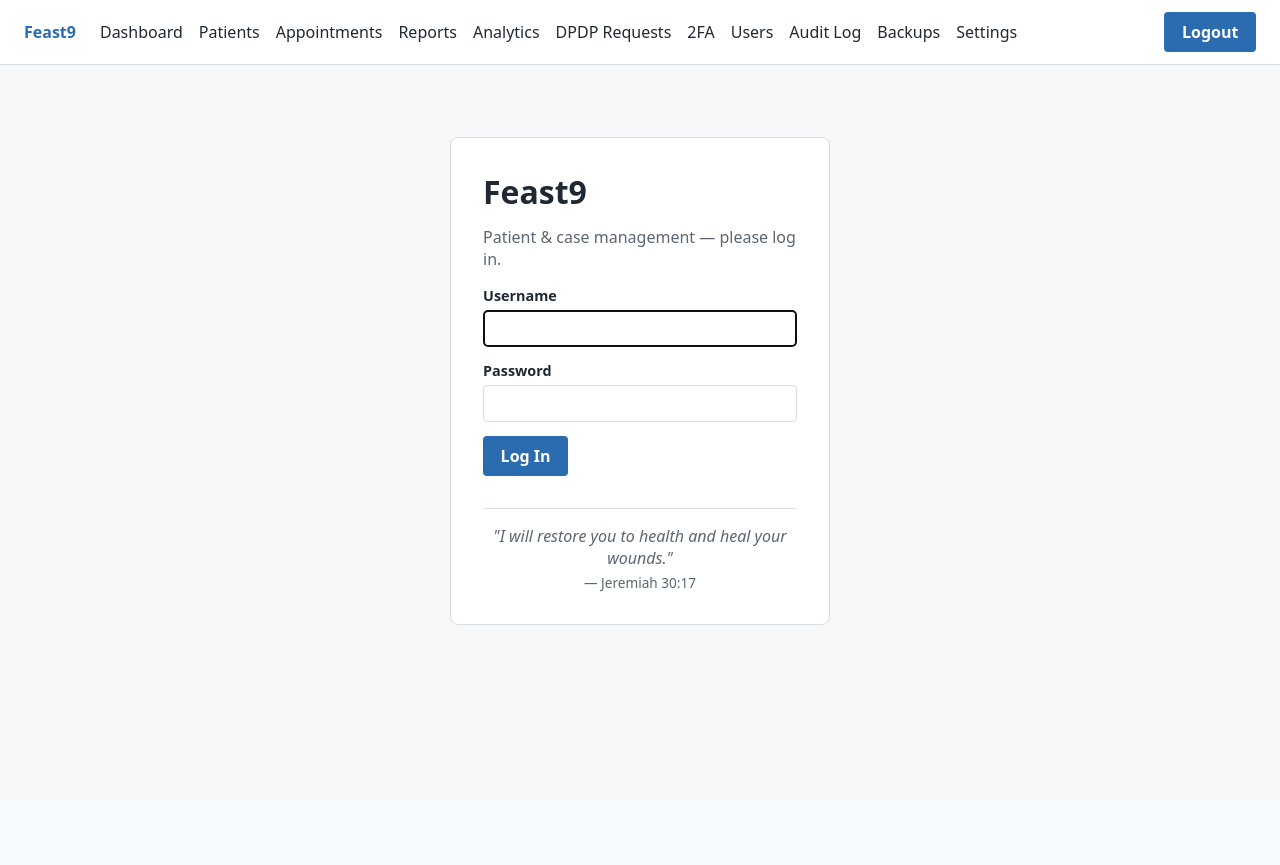
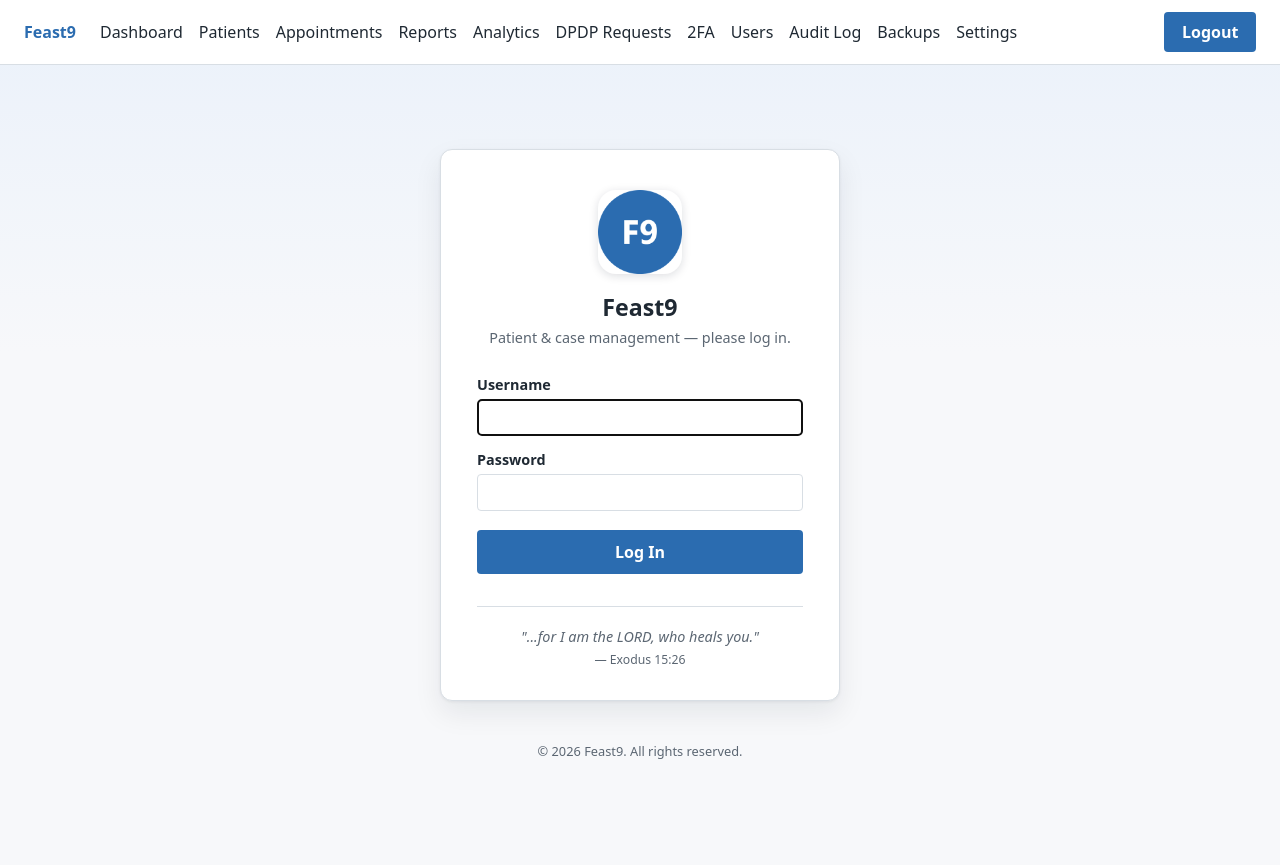
Before and after one commit to jamedevasi/Feast9_version2, a Flask app: page /login in a window 1280 px wide. Before the commit the page ends 625 px from the top, so only its background shows below. Run offline with Flask 3, Linux system fonts and the light colour scheme; the visitor is signed in with stand-in values (Sample User, id 1); data comes from the database, SQL or seed files in the repository; data that the repository does not hold is empty.

Commit message:
Add Login Screen Customisation (§5.12) and redesign the login page
New settings key/value table backs three admin-editable fields
(login_heading, login_tagline, login_image_filename), edited from a
new Settings > Login Screen section. Image uploads are magic-byte
validated (JPG/PNG/GIF/WEBP via a new detect_image_upload_type, kept
separate from clinical attachments' detect_upload_type so that route
doesn't silently start accepting more file types) and stored under
DATA_DIR/branding/. The public /login-image route lives in
auth_routes.py rather than settings_routes.py so it resolves to
/login-image, not /settings/login-image.

Per user request: the login page's hardcoded Bible verse (still not
configurable, per spec) now reads Exodus 15:26 instead of the
placeholder Jeremiah 30:17 text, and the login/setup/2FA-verify pages
got a shared visual pass — gradient background, card shadow, a
circular logo badge (falls back to a generated placeholder monogram,
static/img/saint_apollonia.png, since no real devotional image
exists), and a © {{ current_year }} footer. Scoped to the login flow
only, confirmed with the user before building — not an app-wide
redesign.

Co-Authored-By: Claude Sonnet 5 <noreply@anthropic.com>

```diff
--- a/app/__init__.py
+++ b/app/__init__.py
@@ -71,6 +71,11 @@ def create_app():
 
 def _register_context_processors(app):
     @app.context_processor
+    def inject_current_year():
+        from datetime import date
+        return {"current_year": date.today().year}
+
+    @app.context_processor
     def inject_pending_data_requests():
         # feast9_v2_agents.md §5.11: "count_pending_data_requests() injected into every page"
         from flask import session
--- a/app/config.py
+++ b/app/config.py
@@ -21,3 +21,8 @@ BACKUP_OFFSITE_COMMAND = os.environ.get("BACKUP_OFFSITE_COMMAND", "")
 def backups_dir():
     """A function, not a module-level constant, so it follows DATA_DIR when tests monkeypatch it."""
     return os.path.join(DATA_DIR, "backups")
+
+
+def branding_dir():
+    """Uploaded login-screen images (§5.12) — same DATA_DIR-follows-monkeypatch reasoning as backups_dir()."""
+    return os.path.join(DATA_DIR, "branding")
--- a/app/constants.py
+++ b/app/constants.py
@@ -66,6 +66,12 @@ CHART_FINDINGS = ["Sound", "Caries", "Restoration", "Crown", "Root Canal", "Impl
                    "Missing/Extracted", "Fracture", "Other"]
 CHART_STATUSES = ["Existing", "Planned", "Completed"]
 
+# Login screen customisation (§5.12) — fallbacks used until an admin sets a custom
+# value in Settings > Login Screen. login_image_filename has no text default; its
+# fallback is the bundled static/img/saint_apollonia.png file instead.
+DEFAULT_LOGIN_HEADING = "Feast9"
+DEFAULT_LOGIN_TAGLINE = "Patient & case management — please log in."
+
 # Presentation only (SVG is a presentation layer, never the source of truth — feast9_v2_agents.md §14).
 CHART_FINDING_COLORS = {
     "Sound": "#e9f7ef",
--- a/app/db.py
+++ b/app/db.py
@@ -306,6 +306,12 @@ def init_db():
             recorded_at TEXT NOT NULL,
             created_at TEXT NOT NULL
         );
+
+        CREATE TABLE IF NOT EXISTS settings (
+            key TEXT PRIMARY KEY,
+            value TEXT NOT NULL DEFAULT '',
+            updated_at TEXT
+        );
         """
     )
     conn.commit()
@@ -351,6 +357,27 @@ def write_audit_now(actor, action, entity, entity_id, before_summary="", after_s
     """For actions with no other write to share a transaction with (e.g. a file download)."""
     conn = get_db()
     _write_audit(conn, actor, action, entity, entity_id, before_summary, after_summary, outcome=outcome)
+    conn.commit()
+    conn.close()
+
+
+# ── Settings (key/value store — §5.12 Login Screen Customisation) ─────────
+
+def get_setting(key, default=""):
+    conn = get_db()
+    row = conn.execute("SELECT value FROM settings WHERE key = ?", (key,)).fetchone()
+    conn.close()
+    return row["value"] if row else default
+
+
+def set_setting(key, value, actor=None):
+    conn = get_db()
+    conn.execute(
+        """INSERT INTO settings (key, value, updated_at) VALUES (?, ?, ?)
+           ON CONFLICT(key) DO UPDATE SET value = excluded.value, updated_at = excluded.updated_at""",
+        (key, value, now_iso()),
+    )
+    _write_audit(conn, actor, "setting_changed", "setting", None, after_summary=f"key={key}")
     conn.commit()
     conn.close()
 
--- a/app/routes/auth_routes.py
+++ b/app/routes/auth_routes.py
@@ -1,5 +1,8 @@
-from flask import Blueprint, flash, redirect, render_template, request, session, url_for
+import pathlib
 
+from flask import Blueprint, current_app, flash, redirect, render_template, request, send_file, session, url_for
+
+from app import config as app_config
 from app import db
 from app.auth import (
     check_password,
@@ -10,9 +13,28 @@ from app.auth import (
     mark_reauthenticated,
     verify_totp_code,
 )
+from app.constants import DEFAULT_LOGIN_HEADING, DEFAULT_LOGIN_TAGLINE
 from app.csrf import validate_csrf
 
 bp = Blueprint("auth", __name__)
+
+_IMAGE_EXT_TO_MIMETYPE = {"jpg": "image/jpeg", "png": "image/png", "gif": "image/gif", "webp": "image/webp"}
+
+
+@bp.route("/login-image")
+def login_image():
+    """Public (no @login_required) — the login page needs this before the visitor has
+    authenticated. Falls back to the bundled default if no custom image is configured
+    or the configured file is missing (feast9_v2_agents.md §5.12)."""
+    default = pathlib.Path(current_app.root_path) / "static" / "img" / "saint_apollonia.png"
+    filename = db.get_setting("login_image_filename", "")
+    if filename:
+        custom = pathlib.Path(app_config.branding_dir()) / filename
+        if custom.exists():
+            ext = custom.suffix.lower().lstrip(".")
+            mimetype = _IMAGE_EXT_TO_MIMETYPE.get(ext, "image/jpeg")
+            return send_file(str(custom), mimetype=mimetype)
+    return send_file(str(default), mimetype="image/png")
 
 
 @bp.route("/")
@@ -95,7 +117,11 @@ def login():
             db.record_failed_login(ip)
             errors.append("Invalid username or password.")
 
-    return render_template("login.html", errors=errors)
+    return render_template(
+        "login.html", errors=errors,
+        login_heading=db.get_setting("login_heading", DEFAULT_LOGIN_HEADING),
+        login_tagline=db.get_setting("login_tagline", DEFAULT_LOGIN_TAGLINE),
+    )
 
 
 @bp.route("/login/totp", methods=["GET", "POST"])
--- a/app/static/style.css
+++ b/app/static/style.css
@@ -48,27 +48,98 @@ body {
   padding: 1.5rem 1rem 3rem;
 }
 
+body.auth-page {
+  min-height: 100vh;
+  background: linear-gradient(180deg, #eaf1fa 0%, var(--bg) 22rem);
+}
+body.auth-page .container {
+  min-height: 100vh;
+  display: flex;
+  flex-direction: column;
+  justify-content: center;
+  padding-top: 2rem;
+  padding-bottom: 2rem;
+}
+
+/* .auth-card is also reused as a plain boxed-form style outside the login flow
+   (user_form.html, data_request_form.html) — the centered/branded treatment below
+   is scoped to body.auth-page so those left-aligned forms aren't affected. */
 .auth-card {
-  max-width: 380px;
+  max-width: 400px;
   margin: 3rem auto;
   padding: 2rem;
   background: white;
   border: 1px solid var(--border);
-  border-radius: 8px;
+  border-radius: 10px;
+  box-shadow: 0 1px 3px rgba(15, 23, 42, 0.05);
+}
+.auth-card h1 { margin-top: 0; }
+
+body.auth-page .auth-card {
+  width: 100%;
+  margin: 0 auto;
+  padding: 2.5rem 2.25rem 2rem;
+  border-radius: 12px;
+  box-shadow: 0 1px 3px rgba(15, 23, 42, 0.06), 0 12px 28px rgba(15, 23, 42, 0.08);
+  text-align: center;
 }
 
-.auth-card h1 { margin-top: 0; }
-.tagline { color: var(--muted); margin-top: -0.5rem; }
+.auth-logo-wrap {
+  width: 84px;
+  height: 84px;
+  margin: 0 auto 1.1rem;
+  border-radius: 18px;
+  overflow: hidden;
+  background: white;
+  box-shadow: 0 2px 10px rgba(15, 23, 42, 0.14);
+  display: flex;
+  align-items: center;
+  justify-content: center;
+}
+.auth-logo { max-width: 100%; max-height: 100%; object-fit: contain; }
+
+body.auth-page .auth-card h1 { margin: 0 0 0.3rem; font-size: 1.45rem; }
+.tagline { color: var(--muted); margin: 0 0 1.75rem; font-size: 0.9rem; }
+
+body.auth-page .auth-card form { text-align: left; }
+body.auth-page .auth-card button[type="submit"] {
+  width: 100%;
+  padding: 0.7rem;
+  font-size: 1rem;
+  margin-top: 0.25rem;
+}
 
 .verse-block {
   margin-top: 2rem;
-  padding-top: 1rem;
+  padding-top: 1.25rem;
   border-top: 1px solid var(--border);
   font-style: italic;
   color: var(--muted);
+  font-size: 0.9rem;
   text-align: center;
 }
-.verse-ref { display: block; font-style: normal; font-size: 0.85em; margin-top: 0.25rem; }
+.verse-ref { display: block; font-style: normal; font-size: 0.85em; margin-top: 0.3rem; }
+
+.auth-footer {
+  text-align: center;
+  color: var(--muted);
+  font-size: 0.8rem;
+  padding: 1.75rem 1rem 0.5rem;
+}
+
+.login-image-preview {
+  display: block;
+  width: 64px;
+  height: 64px;
+  object-fit: contain;
+  background: white;
+  border: 1px solid var(--border);
+  border-radius: 8px;
+  margin: 0.3rem 0 0.5rem;
+  padding: 0.25rem;
+}
+
+.muted-note { color: var(--muted); font-size: 0.85rem; margin-top: -0.4rem; }
 
 form label {
   display: block;
--- a/app/templates/base.html
+++ b/app/templates/base.html
@@ -6,7 +6,7 @@
   <title>{% block title %}Feast9{% endblock %}</title>
   <link rel="stylesheet" href="{{ url_for('static', filename='style.css') }}">
 </head>
-<body>
+<body class="{% block body_class %}{% endblock %}">
   {% if session.get('admin_id') %}
   <header class="topbar">
     <div class="brand">Feast9</div>
--- a/app/templates/login.html
+++ b/app/templates/login.html
@@ -1,9 +1,13 @@
 {% extends "base.html" %}
 {% block title %}Login — Feast9{% endblock %}
+{% block body_class %}auth-page{% endblock %}
 {% block content %}
 <div class="auth-card">
-  <h1>Feast9</h1>
-  <p class="tagline">Patient &amp; case management — please log in.</p>
+  <div class="auth-logo-wrap">
+    <img class="auth-logo" src="{{ url_for('auth.login_image') }}" alt="{{ login_heading }}">
+  </div>
+  <h1>{{ login_heading }}</h1>
+  <p class="tagline">{{ login_tagline }}</p>
 
   {% if errors %}
   <ul class="errors">
@@ -13,14 +17,15 @@
 
   <form method="post">
     <input type="hidden" name="csrf_token" value="{{ csrf_token() }}">
-    <label>Username<input type="text" name="username" required autofocus></label>
-    <label>Password<input type="password" name="password" required></label>
+    <label>Username<input type="text" name="username" required autofocus autocomplete="username"></label>
+    <label>Password<input type="password" name="password" required autocomplete="current-password"></label>
     <button type="submit">Log In</button>
   </form>
 
   <div class="verse-block">
-    "I will restore you to health and heal your wounds."
-    <span class="verse-ref">— Jeremiah 30:17</span>
+    "...for I am the LORD, who heals you."
+    <span class="verse-ref">— Exodus 15:26</span>
   </div>
 </div>
+<p class="auth-footer">© {{ current_year }} Feast9. All rights reserved.</p>
 {% endblock %}
--- a/app/templates/login_totp.html
+++ b/app/templates/login_totp.html
@@ -1,5 +1,6 @@
 {% extends "base.html" %}
 {% block title %}Verify — Feast9{% endblock %}
+{% block body_class %}auth-page{% endblock %}
 {% block content %}
 <div class="auth-card">
   <h1>Two-Factor Verification</h1>
--- a/app/templates/setup.html
+++ b/app/templates/setup.html
@@ -1,5 +1,6 @@
 {% extends "base.html" %}
 {% block title %}Setup — Feast9{% endblock %}
+{% block body_class %}auth-page{% endblock %}
 {% block content %}
 <div class="auth-card">
   <h1>Welcome to Feast9</h1>
--- a/app/validators.py
+++ b/app/validators.py
@@ -42,10 +42,33 @@ _MAGIC_BYTES = {
 
 def detect_upload_type(header_bytes):
     """Return (mimetype, extension) for a recognised file signature, or None if unrecognised.
-    Content is validated by magic bytes, never by the client-supplied filename/extension."""
+    Content is validated by magic bytes, never by the client-supplied filename/extension.
+    Scoped to clinical attachments (JPG/PNG/PDF only) — see detect_image_upload_type for the
+    broader image set (adds GIF/WEBP) used by login-screen branding uploads."""
     for signature, result in _MAGIC_BYTES.items():
         if header_bytes.startswith(signature):
             return result
+    return None
+
+
+_IMAGE_MAGIC_BYTES = {
+    b"\xff\xd8": ("image/jpeg", "jpg"),
+    b"\x89PNG\r\n\x1a\n": ("image/png", "png"),
+    b"GIF87a": ("image/gif", "gif"),
+    b"GIF89a": ("image/gif", "gif"),
+}
+
+
+def detect_image_upload_type(header_bytes):
+    """Same magic-bytes principle as detect_upload_type, but for plain image uploads
+    (JPG/PNG/GIF/WEBP) — used by login-screen branding, not clinical attachments."""
+    for signature, result in _IMAGE_MAGIC_BYTES.items():
+        if header_bytes.startswith(signature):
+            return result
+    # WEBP's signature straddles a variable-length size field (RIFF + 4-byte size + "WEBP"),
+    # so it can't be a fixed-prefix dict entry like the others.
+    if header_bytes[:4] == b"RIFF" and header_bytes[8:12] == b"WEBP":
+        return ("image/webp", "webp")
     return None
 
 
```
Also changed, not shown: CLAUDE.md (+2 -1 lines), app/routes/settings_routes.py (+55 -4 lines), app/templates/settings.html (+18 -1 lines), tests/test_login_branding.py (added, +90 -0 lines), app/static/img/saint_apollonia.png (added).
